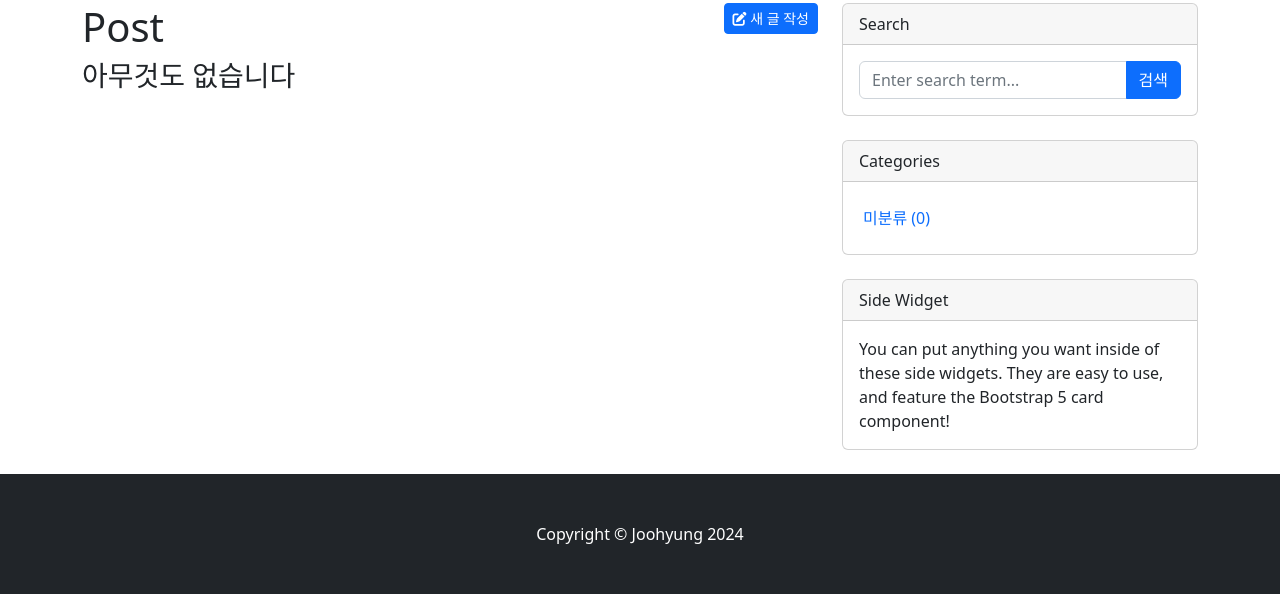
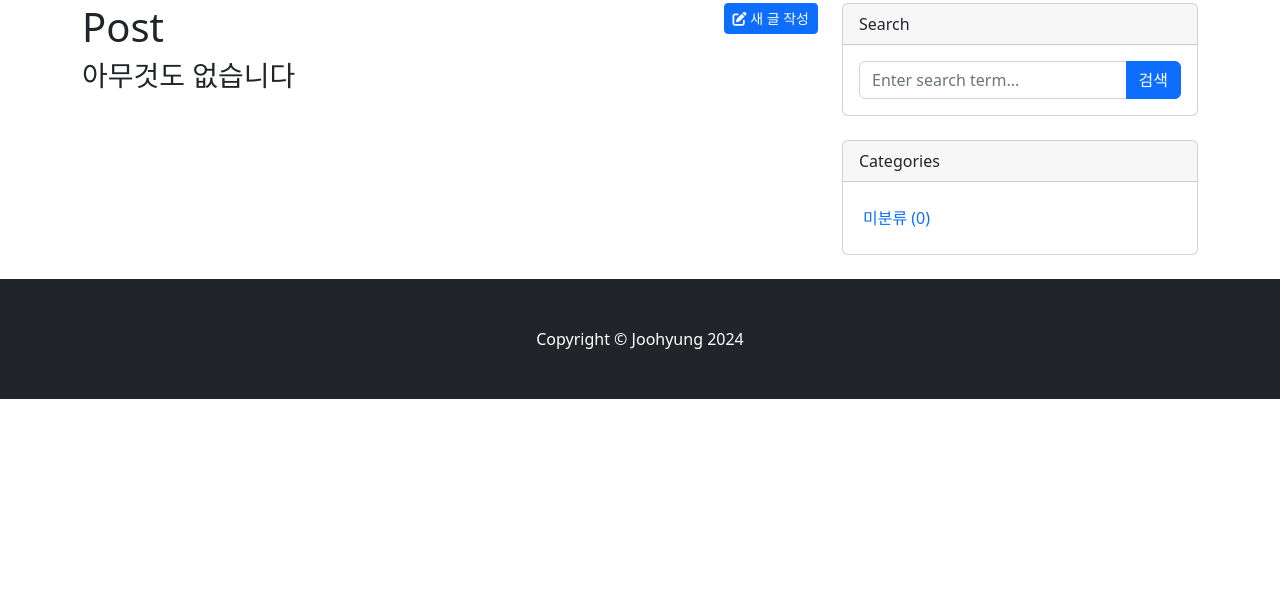
Before and after one commit to JoohyungDev/movie-review-blog, a Django app: page /blog/ in a window 1280 px wide. Shown: the part 356-950 px from the top of the page. After the commit the page ends 755 px from the top, so only its background shows below. Run offline with Django 5.2, Linux system fonts and the light colour scheme; the visitor is signed in with stand-in values (Sample User, id 1); data that the repository does not hold is empty; some libraries are stand-ins or nearby versions.

Commit message:
필요없는 위젯 제거

```diff
--- a/blog/templates/blog/base.html
+++ b/blog/templates/blog/base.html
@@ -82,10 +82,6 @@
                         </div>
                     </div>
                     <!-- Side widget-->
-                    <div class="card mb-4">
-                        <div class="card-header">Side Widget</div>
-                        <div class="card-body">You can put anything you want inside of these side widgets. They are easy to use, and feature the Bootstrap 5 card component!</div>
-                    </div>
                 </div>
             </div>
         </div>
```
